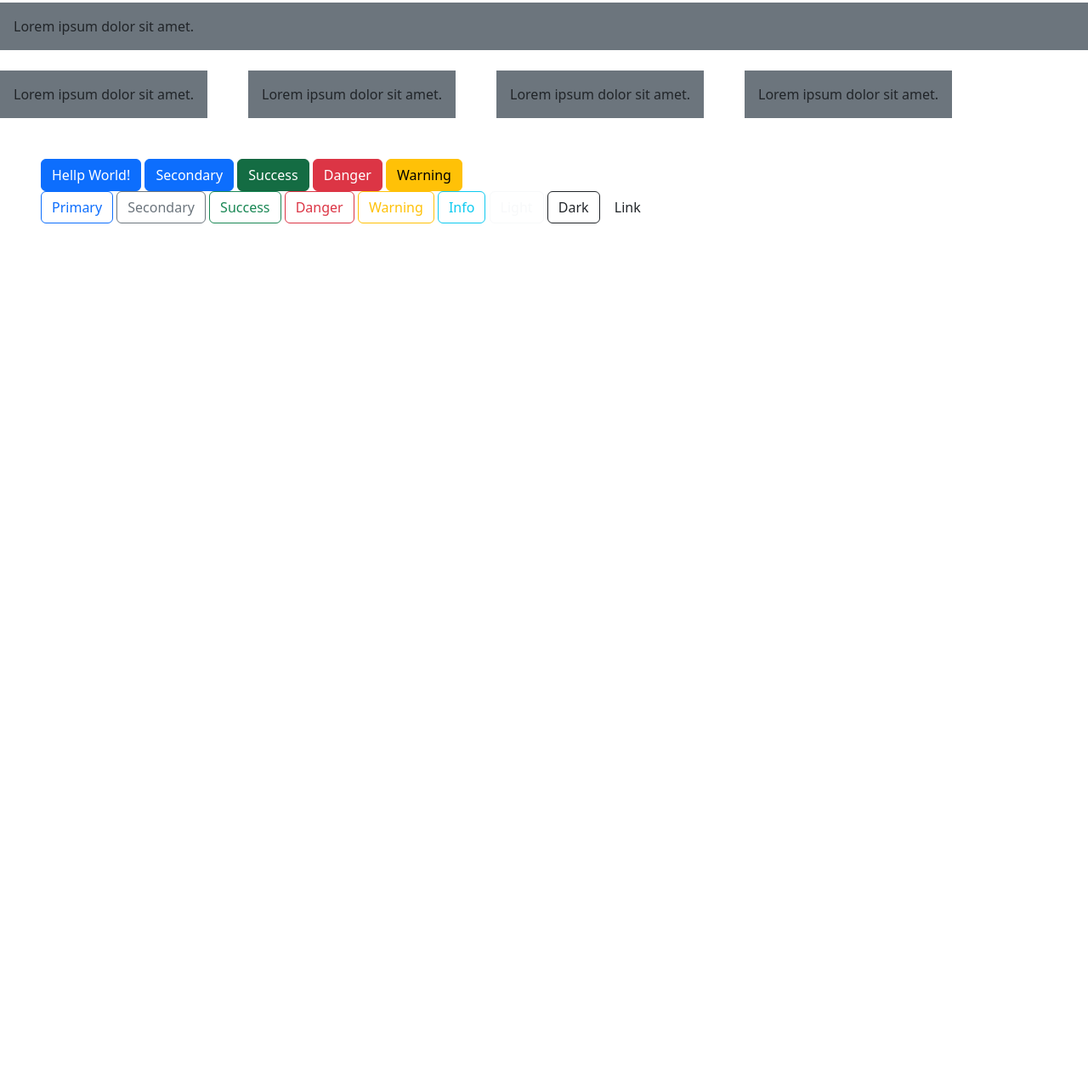
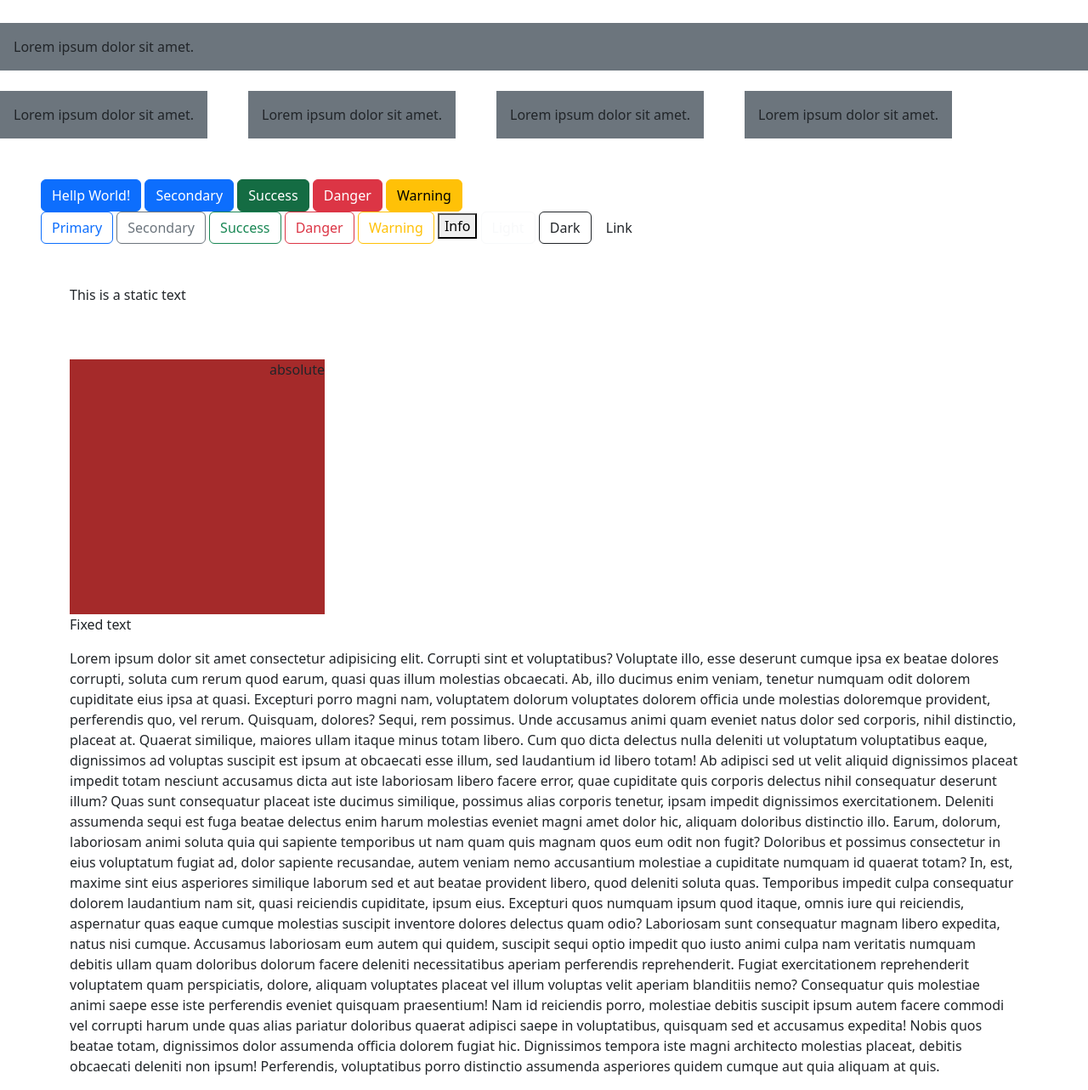
Before and after one commit to Augustus244/Portfolio, a plain HTML site: page index.html in a window 1280 px wide. Shown: the part 1049-2332 px from the top of the page at 85% size. Before the commit the page ends 1360 px from the top, so only its background shows below. Drawn offline with nearby package versions, Linux system fonts and the light colour scheme.

Commit message:
Added positioning, breakpoint and media

```diff
--- a/index.html
+++ b/index.html
@@ -1,42 +1,44 @@
 <!DOCTYPE html>
 <html lang="en">
   <head>
-    <meta charset="UTF-8">
-    <meta name="viewport" content="width=link, initial-scale=1.0">
+    <meta charset="UTF-8" />
+    <meta name="viewport" content="width=link, initial-scale=1.0" />
     <title>Document</title>
-    <link rel="stylesheet" href="https://cdn.jsdelivr.net/npm/bootstrap@5.3.3/dist/css/bootstrap.min.css">
+    <link rel="stylesheet"
+      href="https://cdn.jsdelivr.net/npm/bootstrap@5.3.3/dist/css/bootstrap.min.css" />
     <script src="https://cdn.jsdelivr.net/npm/bootstrap@5.3.3/dist/js/bootstrap.bundle.min.js"></script>
   </head>
   <body>
     <!-- container -->
     <div class="container">
       <h1>Default Container</h1>
-        <p>Lorem ipsum dolor sit amet consectetur adipisicing elit. Mollitia recusandae obcaecati tempore voluptas, dolore velit asperiores laboriosam omnis explicabo excepturi ipsa. Expedita in ducimus nesciunt et repellendus at, possimus odit unde nisi aperiam alias ex beatae eligendi libero eius cumque.</p>
-
+      <p>
+        Lorem ipsum dolor sit amet consectetur adipisicing elit. Mollitia
+        recusandae obcaecati tempore voluptas, dolore velit asperiores
+        laboriosam omnis explicabo excepturi ipsa. Expedita in ducimus nesciunt
+        et repellendus at, possimus odit unde nisi aperiam alias ex beatae
+        eligendi libero eius cumque.
+      </p>
     </div>
 
-    <div class="text-bg-primary p-3"> Primary with contrasting color</div>
+    <div class="text-bg-primary p-3">Primary with contrasting color</div>
     <div class="text-bg-secondary p-3">Secondary with contrasting color</div>
-    <div class="text-bg-success p-3"> Success with contrasting color</div>
+    <div class="text-bg-success p-3">Success with contrasting color</div>
     <div class="text-bg-danger p-3">Danger with contrasting color</div>
     <div class="text-bg-warning p-3">Warning with contrasting color</div>
     <div class="test-bg-info p-3">Info with contrasting color</div>
-    <div class="text-bg-light p-3"> Light with contrasting color</div>
+    <div class="text-bg-light p-3">Light with contrasting color</div>
     <div class="text-bg-dark p-3">Dark with contrasting color</div>
-    <!-- <br  class="mb-5"/> -->
-
-    <!-- sizing -->
+    <br  class="mb-5"/>
 
     <div class="text-bg-dark my-1 mb-4 p-5">Lorem ipsum dolor sit amet.</div>
 
-    <!-- spacing in bootstrap -->
 
     <div class="vstack gap-5">
       <div class="bg-secondary p-3">Lorem ipsum dolor sit amet.</div>
       <div class="bg-secondary p-3">Lorem ipsum dolor sit amet.</div>
       <div class="bg-secondary p-3">Lorem ipsum dolor sit amet.</div>
       <div class="bg-secondary p-3">Lorem ipsum dolor sit amet.</div>
-
     </div>
 
     <div class="hstack gap-5 my-4">
@@ -44,9 +46,7 @@
       <div class="bg-secondary p-3">Lorem ipsum dolor sit amet.</div>
       <div class="bg-secondary p-3">Lorem ipsum dolor sit amet.</div>
       <div class="bg-secondary p-3">Lorem ipsum dolor sit amet.</div>
-
     </div>
-
 
     <div class="m-5">
       <button class="btn btn-primary">Hellp World!</button>
@@ -54,19 +54,83 @@
       <button type="button" class="btn btn-success active">Success</button>
       <button type="button" class="btn btn-danger">Danger</button>
       <button type="button" class="btn btn-warning">Warning</button>
-        <br class="mb-5">
+      <br class="mb-5" />
       <button type="button" class="btn btn-outline-primary">Primary</button>
       <button type="button" class="btn btn-outline-secondary">Secondary</button>
       <button type="button" class="btn btn-outline-success">Success</button>
       <button type="button" class="btn btn-outline-danger">Danger</button>
       <button type="button" class="btn btn-outline-warning">Warning</button>
-        <button type="button" class="btn btn-outline-info">Info</button>
+      <button type="button" class="tn btn-outline-info">Info</button>
       <button type="button" class="btn btn-outline-light">Light</button>
       <button type="button" class="btn btn-outline-dark">Dark</button>
       <button type="button" class="btn btn-outline-link">Link</button>
+    </div>
+
+    <!-- positioning -->
+    <div class="container">
+      <!-- static -->
+      <p>This is a static text</p>
+      <br /><br />
+
+      <!-- relative and absolute -->
+      <div
+        class="position-relative"
+        style="height: 300px; width: 300px; background-color: brown"
+      >
+        <p class="position-absolute end-0 top-0" style="top: 60px">absolute</p>
+      </div>
+
+      <!-- fixed -->
+      <p class="positioning-fixed">Fixed text</p>
 
 
 
+
+      <p>
+        Lorem ipsum dolor sit amet consectetur adipisicing elit. Corrupti sint
+        et voluptatibus? Voluptate illo, esse deserunt cumque ipsa ex beatae
+        dolores corrupti, soluta cum rerum quod earum, quasi quas illum
+        molestias obcaecati. Ab, illo ducimus enim veniam, tenetur numquam odit
+        dolorem cupiditate eius ipsa at quasi. Excepturi porro magni nam,
+        voluptatem dolorum voluptates dolorem officia unde molestias doloremque
+        provident, perferendis quo, vel rerum. Quisquam, dolores? Sequi, rem
+        possimus. Unde accusamus animi quam eveniet natus dolor sed corporis,
+        nihil distinctio, placeat at. Quaerat similique, maiores ullam itaque
+        minus totam libero. Cum quo dicta delectus nulla deleniti ut voluptatum
+        voluptatibus eaque, dignissimos ad voluptas suscipit est ipsum at
+        obcaecati esse illum, sed laudantium id libero totam! Ab adipisci sed ut
+        velit aliquid dignissimos placeat impedit totam nesciunt accusamus dicta
+        aut iste laboriosam libero facere error, quae cupiditate quis corporis
+        delectus nihil consequatur deserunt illum? Quas sunt consequatur placeat
+        iste ducimus similique, possimus alias corporis tenetur, ipsam impedit
+        dignissimos exercitationem. Deleniti assumenda sequi est fuga beatae
+        delectus enim harum molestias eveniet magni amet dolor hic, aliquam
+        doloribus distinctio illo. Earum, dolorum, laboriosam animi soluta quia
+        qui sapiente temporibus ut nam quam quis magnam quos eum odit non fugit?
+        Doloribus et possimus consectetur in eius voluptatum fugiat ad, dolor
+        sapiente recusandae, autem veniam nemo accusantium molestiae a
+        cupiditate numquam id quaerat totam? In, est, maxime sint eius
+        asperiores similique laborum sed et aut beatae provident libero, quod
+        deleniti soluta quas. Temporibus impedit culpa consequatur dolorem
+        laudantium nam sit, quasi reiciendis cupiditate, ipsum eius. Excepturi
+        quos numquam ipsum quod itaque, omnis iure qui reiciendis, aspernatur
+        quas eaque cumque molestias suscipit inventore dolores delectus quam
+        odio? Laboriosam sunt consequatur magnam libero expedita, natus nisi
+        cumque. Accusamus laboriosam eum autem qui quidem, suscipit sequi optio
+        impedit quo iusto animi culpa nam veritatis numquam debitis ullam quam
+        doloribus dolorum facere deleniti necessitatibus aperiam perferendis
+        reprehenderit. Fugiat exercitationem reprehenderit voluptatem quam
+        perspiciatis, dolore, aliquam voluptates placeat vel illum voluptas
+        velit aperiam blanditiis nemo? Consequatur quis molestiae animi saepe
+        esse iste perferendis eveniet quisquam praesentium! Nam id reiciendis
+        porro, molestiae debitis suscipit ipsum autem facere commodi vel
+        corrupti harum unde quas alias pariatur doloribus quaerat adipisci saepe
+        in voluptatibus, quisquam sed et accusamus expedita! Nobis quos beatae
+        totam, dignissimos dolor assumenda officia dolorem fugiat hic.
+        Dignissimos tempora iste magni architecto molestias placeat, debitis
+        obcaecati deleniti non ipsum! Perferendis, voluptatibus porro distinctio
+        assumenda asperiores quidem cumque aut quia aliquam at quis.
+      </p>
     </div>
   </body>
 </html>
```
Also changed, not shown: breakpoint.html (added, +55 -0 lines), position.html (added, +126 -0 lines). Lines whose indentation alone changed are shown as unchanged.
